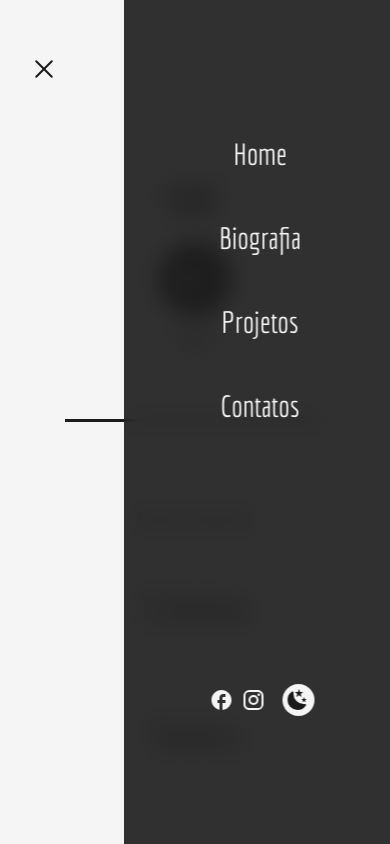
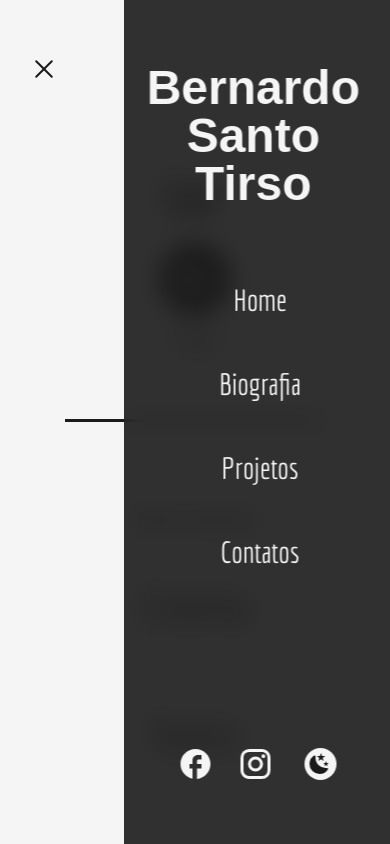
Before and after one commit to dopelyner/bernardo-santo-tirso, a Next.js app: page /light in a window 390 px wide. Both pictures are taken after a click on the button 44 px from the left and 69 px from the top of the page. Shown: the top 844 px of the page. Built offline with nearby package versions, Linux system fonts and the light colour scheme; a web font is replaced by a local one.

Commit message:
fix: styled mobile navbar

```diff
--- a/src/components/Navbar.js
+++ b/src/components/Navbar.js
@@ -2,9 +2,11 @@ import { projectsSubMenu, socialLinks } from '@/constants'
 import { motion } from 'framer-motion'
 import Link from 'next/link'
 import { useRouter } from 'next/router'
-import { useEffect, useRef, useState } from 'react'
+import { useRef, useState } from 'react'
 import { FacebookIcon, InstagramIcon, MoonIcon, SunIcon } from './Icons'
+import TitleStickText from './TitleStickText'
 import useThemeSwitcher from './hooks/useThemeSwitcher'
+
 
 export const CustomLink = ({ href, title, className = "", subMenu }) => {
 
@@ -186,9 +188,10 @@ const Navbar = () => {
                         initial={{ scale: 0, opacity: 0, x: "-50%", y: "-50%" }}
                         animate={{ scale: 1, opacity: 1 }}
                         className='min-w-[70vw] min-h-screen flex flex-col justify-between items-center fixed top-1/2 left-2/3
-                             z-30 bg-dark/90 dark:bg-light/75 backdrop-blur-md py-32'
+                             z-30 bg-dark/90 dark:bg-light/75 backdrop-blur-md pt-16'
                         ref={ref}
                     >
+                        <TitleStickText title="Bernardo Santo Tirso" className='!text-light dark:!text-dark !text-5xl' />
 
                         <nav className='flex flex-col justify-center items-center gap-y-8'>
                             <CustomMobileLink href="/" title="Home" className='text-3xl' toggle={handleClick} />
@@ -197,9 +200,9 @@ const Navbar = () => {
                             <CustomMobileLink href="/contacts" title="Contatos" className='text-3xl' toggle={handleClick} />
                         </nav>
 
-                        <nav className='flex items-center justify-center flex-wrap mt-10'>
+                        <nav className='flex items-center justify-center flex-wrap mt-10 gap-x-6 py-16'>
                             <motion.a href={facebookURL} target={'_blank'}
-                                className="w-6 mr-3 sm:mx-1"
+                                className="w-6 mr-3 sm:scale-150"
                                 whileHover={{ y: -2 }}
                                 whileTap={{ scale: 0.9 }}
                             >
@@ -207,7 +210,7 @@ const Navbar = () => {
                             </motion.a>
 
                             <motion.a href={instagramURL} target={'_blank'}
-                                className="w-6 mr-3 sm:mx-1"
+                                className="w-6 mr-3 sm:scale-150"
                                 whileHover={{ y: -2 }}
                                 whileTap={{ scale: 0.9 }}
                             >
@@ -216,8 +219,8 @@ const Navbar = () => {
 
                             <button
                                 onClick={() => setMode(mode === "light" ? "dark" : "light")}
-                                className={`ml-3 flex items-center justify-center rounded-full p-1
-                                    ${mode === "light " ? "bg-dark text-light" : "bg-light text-dark"}`}>
+                                className={` flex items-center justify-center rounded-full p-1
+                                    ${mode === "light" ? "bg-light text-dark" : "bg-dark text-light"}`}>
                                 {
                                     mode === "dark"
                                         ? <SunIcon className={"fill-dark"} />
--- a/src/pages/cinema.js
+++ b/src/pages/cinema.js
@@ -97,7 +97,7 @@ const Cinema = () => {
                         <div className='flex self-center pb-16'>
                             <Link href="/projects" title='Projects' className='flex flex-col gap-2 items-center'>
                                 <LeftArrow />
-                            <h3 className='text-2xl italic'>Voltar</h3>
+                                <h3 className='text-2xl italic'>Voltar</h3>
                             </Link>
                         </div>
 
@@ -106,7 +106,7 @@ const Cinema = () => {
                     <SeparatorBar size="big" />
 
                     <div className='flex flex-col items-center justify-center'>
-                            <h3 className='text-2xl italic mb-12'> Outros projectos</h3>
+                        <h3 className='text-2xl italic mb-12'> Outros projectos</h3>
                         <div className='flex flex-row gap-20 lg:flex-col'>
                             <CustomLink href="/theater" title="Teatro" className='w-full text-8xl xs:text-5xl text-center' />
                             <CustomLink href="/light" title="Luz" className='w-full text-8xl xs:text-5xl text-center' />
```
